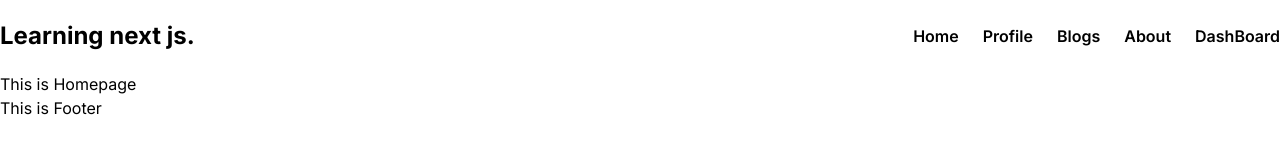
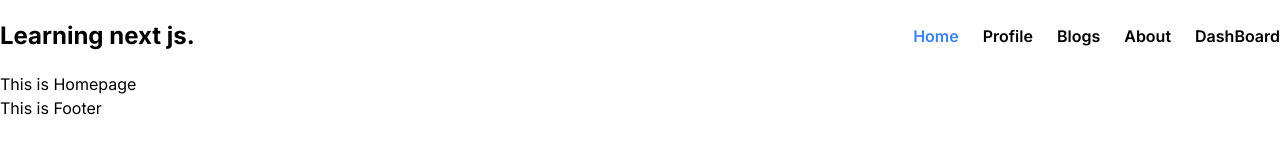
Before and after one commit to mdasik0/next-js-module-2, a Next.js app: page / in a window 1280 px wide. Shown: the top 160 px of the page. Built offline with nearby package versions, Linux system fonts and the light colour scheme.

Commit message:
navlink complete, active route show ui done

```diff
--- a/src/app/(with-layout)/blogs/[...segements]/page.js
+++ b/src/app/(with-layout)/blogs/[...segements]/page.js
@@ -5,7 +5,7 @@ const singleBlogs = ({params}) => {
     const [id, title, author, date] = params.segements || [];
 
     return (
-        <div className='border border-blue-400 flex flex-col gap-4 container mx-auto rounded-lg font-semibold'>
+        <div className='border border-blue-400 flex flex-col gap-4 container mx-auto p-3 rounded-lg font-semibold'>
             <h3>blog id: {id}</h3>
             <h2 className='text-xl'>Title: {title}</h2>
             <span className='text-lg'>Author: {author}</span>
--- a/src/components/DashBoard/SideBars/Sidebar.jsx
+++ b/src/components/DashBoard/SideBars/Sidebar.jsx
@@ -1,23 +1,24 @@
+import Navlink from "@/components/shared/Navlink/Navlink";
 import Link from "next/link";
 import React from "react";
 
 const Sidebar = () => {
   const navItem = [
     {
-      route: "/dashboard",
-      routeName: "DashBoard",
+      href: "/dashboard",
+      name: "DashBoard",
     },
     {
-      route: "/dashboard/add-product",
-      routeName: "Add Product",
+      href: "/dashboard/add-product",
+      name: "Add Product",
     },
     {
-      route: "/dashboard/all-products",
-      routeName: "All Products",
+      href: "/dashboard/all-products",
+      name: "All Products",
     },
     {
-      route: "/",
-      routeName: "Home",
+      href: "/",
+      name: "Home",
     },
   ];
   return (
@@ -26,9 +27,9 @@ const Sidebar = () => {
             Learning Next js
         </h4>
       <ul className="flex flex-col gap-5">
-        {navItem.map(({ route, routeName }) => (
-          <li key={route}>
-            <Link href={route}>{routeName}</Link>
+        {navItem.map(({ href, name }) => (
+          <li key={href}>
+            <Navlink activeClassName={`bg-blue-400 text-black`} exact={href === "/" || href === "/dashboard"} href={href}>{name}</Navlink>
           </li>
         ))}
       </ul>
--- a/src/components/shared/Navbar/Navbar.jsx
+++ b/src/components/shared/Navbar/Navbar.jsx
@@ -1,27 +1,28 @@
 import Link from 'next/link';
 import React from 'react';
+import Navlink from '../Navlink/Navlink';
 
 const Navbar = () => {
     const navItem = [
         {
-            path: "/",
-            route: "Home"
+            href: "/",
+            name: "Home"
         },
         {
-            path: "/profile",
-            route: "Profile"
+            href: "/profile",
+            name: "Profile"
         },
         {
-            path: "/blogs",
-            route: "Blogs"
+            href: "/blogs",
+            name: "Blogs"
         },
         {
-            path: "/about",
-            route: "About"
+            href: "/about",
+            name: "About"
         },
         {
-            path: "/dashboard",
-            route: "DashBoard"
+            href: "/dashboard",
+            name: "DashBoard"
         },
     ]
     return (
@@ -29,8 +30,8 @@ const Navbar = () => {
             <h3 className='text-2xl font-bold'>Learning next js.</h3>
             <ul className='flex items-center gap-6 font-semibold my-6'>
                 {
-                    navItem.map(({path, route}) => <li key={path}>
-                        <Link href={path}>{route}</Link>
+                    navItem.map(({href, name}) => <li key={href}>
+                        <Navlink exact={href === "/"} activeClassName={`text-blue-500 font-semibold`} href={href}>{name}</Navlink>
                     </li>)
                 }
             </ul>
--- /dev/null
+++ b/src/components/shared/Navlink/Navlink.jsx
@@ -0,0 +1,24 @@
+"use client"
+import className from '@/utils/className';
+import Link from 'next/link';
+import { usePathname } from 'next/navigation';
+import React from 'react';
+
+const Navlink = ({children, exact = false, activeClassName, href, ...props }) => {
+const path = usePathname()
+const active = exact ? path === href : path.startsWith(href);
+const classes = className(props.className, active && activeClassName)
+if(classes){
+    props.className = classes
+}
+
+
+
+    return (
+        <Link href={href} {...props}>
+            {children}
+        </Link>
+    );
+};
+
+export default Navlink;
--- /dev/null
+++ b/src/utils/className.js
@@ -0,0 +1,4 @@
+
+const className = (...args) => args.filter(Boolean).join(" ") ;
+
+export default className;
```
